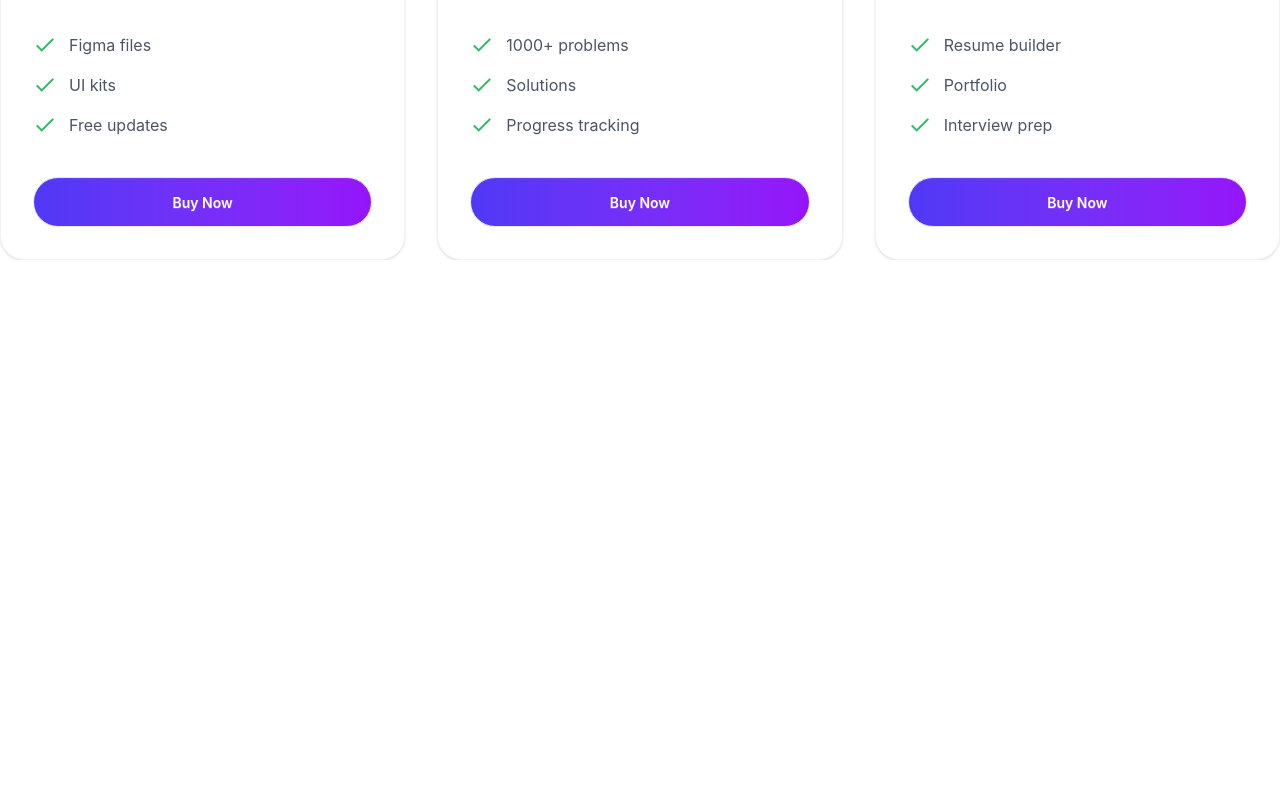
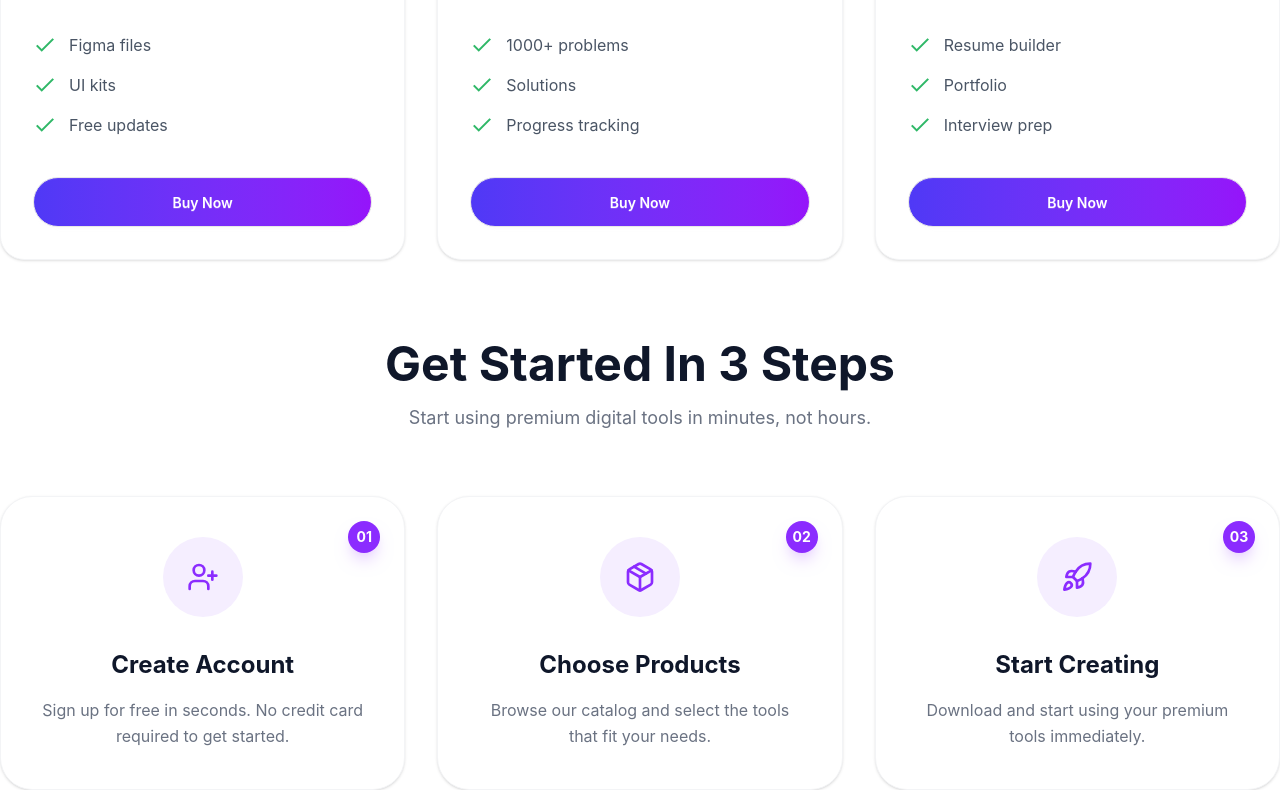
Before and after one commit to Haolader91/Assignment-Six, a React (Vite) app: page / in a window 1280 px wide. Shown: the part 2686-3476 px from the top of the page. Before the commit the page ends 2946 px from the top, so only its background shows below. Built offline with nearby package versions, Linux system fonts and the light colour scheme.

Commit message:
add get start section

```diff
--- /dev/null
+++ b/public/GetStartCard.json
@@ -0,0 +1,20 @@
+[
+  {
+    "id": "01",
+    "title": "Create Account",
+    "description": "Sign up for free in seconds. No credit card required to get started.",
+    "icon": "UserPlus"
+  },
+  {
+    "id": "02",
+    "title": "Choose Products",
+    "description": "Browse our catalog and select the tools that fit your needs.",
+    "icon": "Package"
+  },
+  {
+    "id": "03",
+    "title": "Start Creating",
+    "description": "Download and start using your premium tools immediately.",
+    "icon": "Rocket"
+  }
+]
--- a/src/App.jsx
+++ b/src/App.jsx
@@ -5,6 +5,7 @@ import NavBar from "./components/Header/NavBar/NavBar";
 import Banner from "./components/Header/Banner/Banner";
 import Rating from "./components/MainBody/Rating/Rating";
 import Card from "./components/MainBody/Card/Card";
+import GetStart from "./components/MainBody/GetStart/GetStart";
 
 function App() {
   return (
@@ -21,6 +22,7 @@ function App() {
         <section>
           <Rating></Rating>
           <Card></Card>
+          <GetStart></GetStart>
         </section>
       </main>
     </>
--- /dev/null
+++ b/src/components/MainBody/GetStart/GetStart.jsx
@@ -0,0 +1,31 @@
+import React, { Suspense } from "react";
+import { UserPlus, Package, Rocket } from "lucide-react";
+import GetStartIcons from "./GetStartIcons/GetStartIcons";
+
+const getStartCardPromise = fetch("/public/GetStartCard.json").then((res) =>
+  res.json(),
+);
+
+const GetStart = () => {
+  return (
+    <>
+      <div className="text-center mt-20">
+        <h2 className="text-4xl md:text-5xl font-bold text-[#0F172A] mb-4">
+          Get Started In 3 Steps
+        </h2>
+        <p className="text-gray-500 text-lg mb-16">
+          Start using premium digital tools in minutes, not hours.
+        </p>
+      </div>
+      <Suspense
+        fallback={<span className="loading loading-spinner text-error"></span>}
+      >
+        <GetStartIcons
+          getStartCardPromise={getStartCardPromise}
+        ></GetStartIcons>
+      </Suspense>
+    </>
+  );
+};
+
+export default GetStart;
--- /dev/null
+++ b/src/components/MainBody/GetStart/GetStartIcons/GetStartIcons.jsx
@@ -0,0 +1,46 @@
+import React, { use } from "react";
+import { UserPlus, Package, Rocket } from "lucide-react";
+
+const getIcons = {
+  UserPlus: UserPlus,
+  Package: Package,
+  Rocket: Rocket,
+};
+
+const GetStartIcons = ({ getStartCardPromise }) => {
+  const getStartCardLoad = use(getStartCardPromise);
+  //   console.log(getStartCardLoad);
+  return (
+    <div>
+      <div className="grid grid-cols-1 md:grid-cols-2 lg:grid-cols-3 container mx-auto gap-8">
+        {getStartCardLoad.map((get, ind) => {
+          const GetIconsComponent = getIcons[get.icon] ?? null;
+          //   console.log(GetIconsComponent)
+          return (
+            <div
+              key={ind}
+              className="relative p-10 bg-white border border-gray-100 rounded-4xl shadow-sm hover:shadow-md transition-shadow duration-300 flex flex-col items-center text-center"
+            >
+              <div className="absolute top-6 right-6 bg-[#8B2CFF] text-white text-sm font-bold w-8 h-8 flex items-center justify-center rounded-full shadow-lg shadow-purple-200">
+                {get.id}
+              </div>
+
+              <div className="w-20 h-20 bg-[#F5EEFF] rounded-full flex items-center justify-center mb-8">
+                {GetIconsComponent && (
+                  <GetIconsComponent size={32} className="text-[#8B2CFF]" />
+                )}
+              </div>
+
+              <h3 className="text-2xl font-bold text-[#0F172A] mb-4">
+                {get.title}
+              </h3>
+              <p className="text-gray-500 leading-relaxed">{get.description}</p>
+            </div>
+          );
+        })}
+      </div>
+    </div>
+  );
+};
+
+export default GetStartIcons;
```
